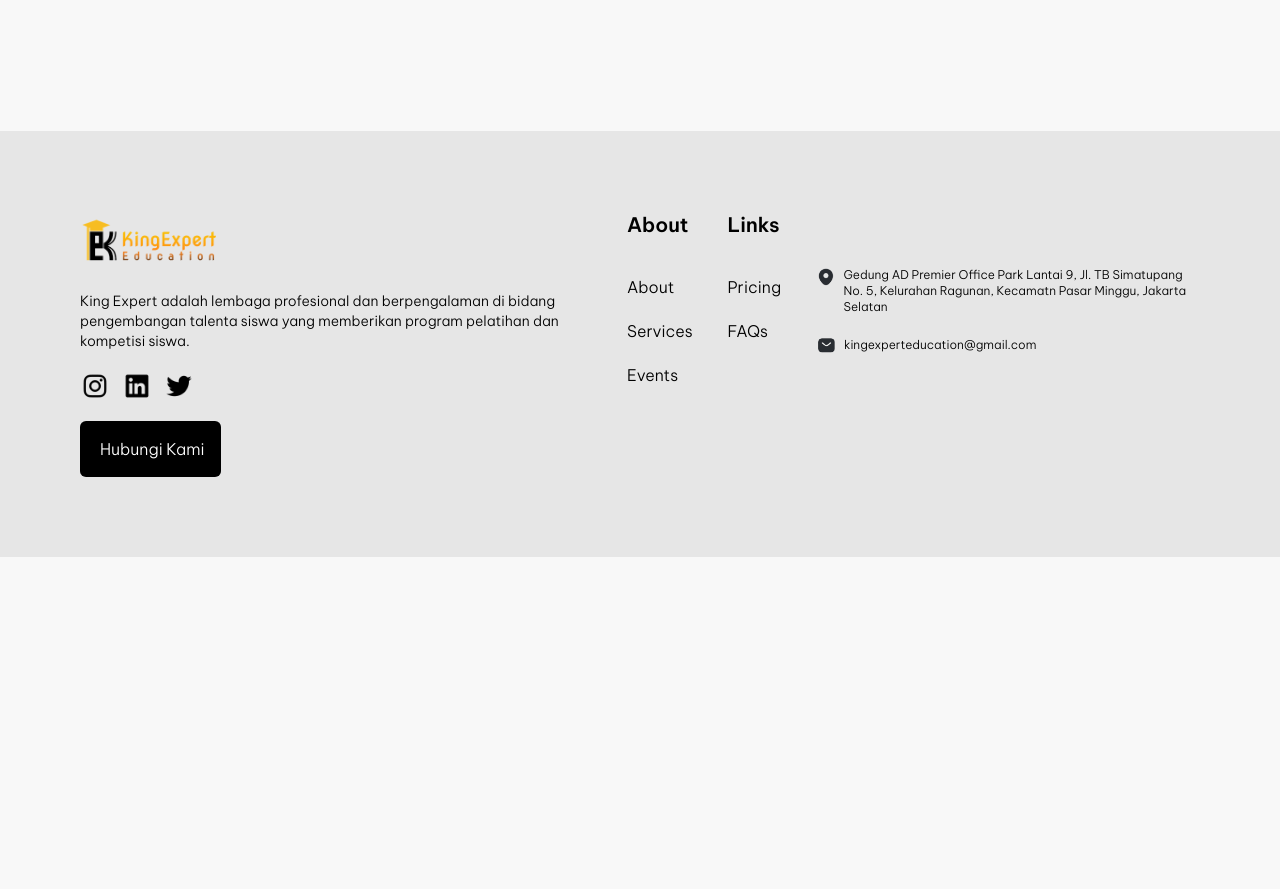
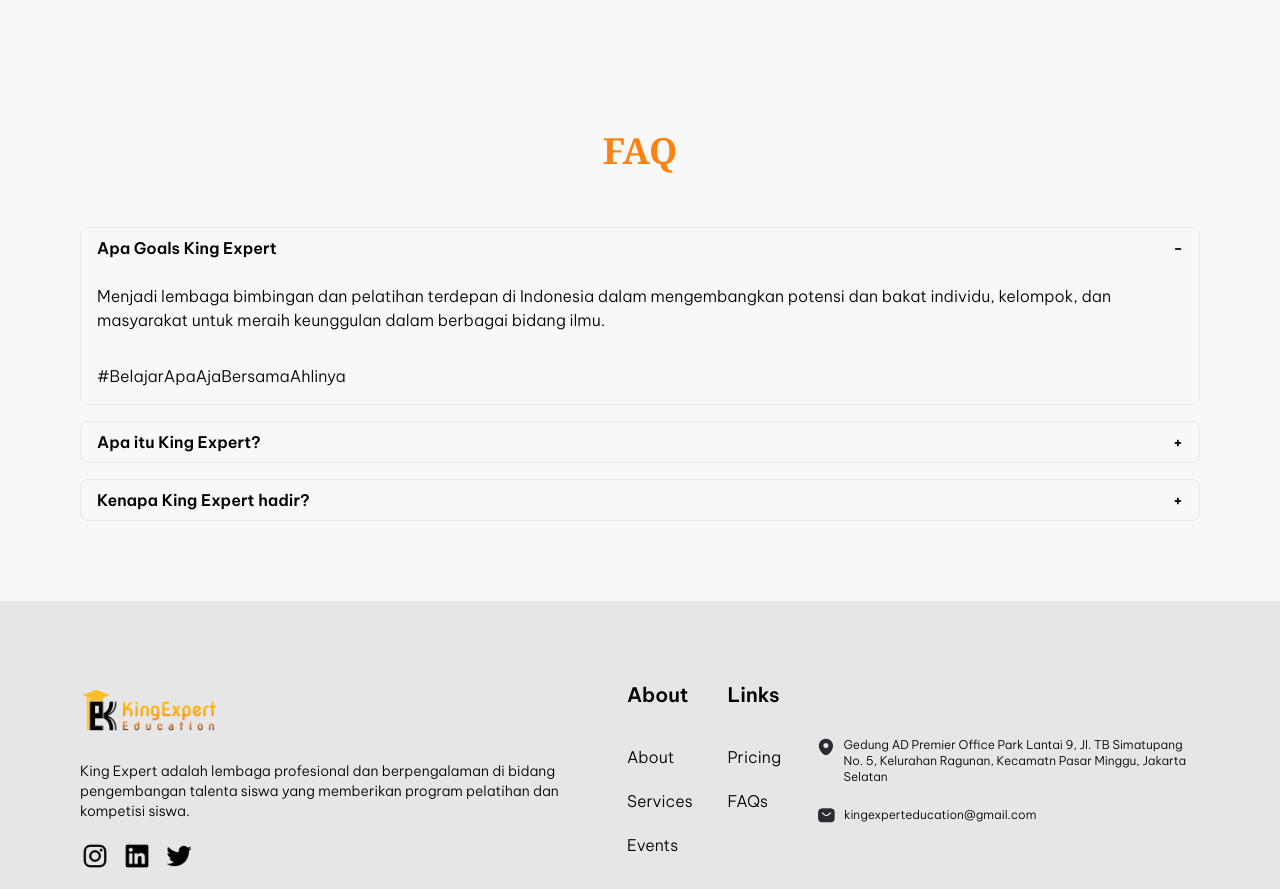
Before and after one commit to bktech-sh/kingexpert, a Next.js app: page /about in a window 1280 px wide. Shown: the part 1560-2449 px from the top of the page. Before the commit the page ends 2117 px from the top, so only its background shows below. Built offline with nearby package versions, Linux system fonts and the light colour scheme.

Commit message:
feat: faq desktop

```diff
--- /dev/null
+++ b/src/app/about/components/FaqSection/index.tsx
@@ -0,0 +1,61 @@
+import React, { useState } from "react";
+
+const FAQAccordion = () => {
+  const [activeIndex, setActiveIndex] = useState(0);
+
+  const toggleAccordion = (index: number) => {
+    if (activeIndex === index) {
+      setActiveIndex(0);
+    } else {
+      setActiveIndex(index);
+    }
+  };
+
+  const faqData = [
+    {
+      question: "Apa Goals King Expert ",
+      answer: [
+        "Menjadi lembaga bimbingan dan pelatihan terdepan di Indonesia dalam mengembangkan potensi dan bakat individu, kelompok, dan masyarakat untuk meraih keunggulan dalam berbagai bidang ilmu.",
+        "#BelajarApaAjaBersamaAhlinya",
+      ],
+    },
+    {
+      question: "Apa itu King Expert?",
+      answer: [
+        "King Expert adalah lembaga profesional dan berpengalaman di bidang pengembangan talenta siswa yang memberikan program pelatihan dan kompetisi kepada siswa.",
+      ],
+    },
+    {
+      question: "Kenapa King Expert hadir?",
+      answer: [
+        "1. Menggali minat dan bakat siswa dalam berbagai macam talenta siswa",
+        "2. Mengasah potensi talenta siswa dengan mempertemukan langsung siswa bersama tutor yang berpengalaman",
+        "3. Membantu menyusun strategi belajar dan target siswa kedepannya",
+      ],
+    },
+  ];
+
+  return (
+    <div className="flex flex-col space-y-4 px-20 mb-20">
+      <h2 className="font-bold text-4xl font-serif text-center mb-10">
+        <span className="text-mainOrange">FAQ</span>
+      </h2>
+
+      {faqData.map((item, index) => (
+        <div key={index} className="border rounded-lg">
+          <button
+            className="flex justify-between w-full px-4 py-2 font-semibold text-left focus:outline-none"
+            onClick={() => toggleAccordion(index)}
+          >
+            <span>{item.question}</span>
+            <span>{activeIndex === index ? "-" : "+"}</span>
+          </button>
+          {activeIndex === index &&
+            item.answer.map((ans) => <div className="p-4">{ans}</div>)}
+        </div>
+      ))}
+    </div>
+  );
+};
+
+export default FAQAccordion;
--- a/src/app/about/page.tsx
+++ b/src/app/about/page.tsx
@@ -5,6 +5,7 @@
 import MobileNavbar from "../components/MobileNavbar";
 import Navbar from "../components/Navbar";
 import useIsAndroid from "../helpers/useIsAndroid";
+import FAQAccordion from "./components/FaqSection";
 import MainContent from "./components/MainContent";
 import MobileMainContent from "./components/MobileMainContent";
 
@@ -23,6 +24,7 @@
         <>
           <Navbar />
           <MainContent />
+          <FAQAccordion />
           <Footer />
         </>
       )}
```
